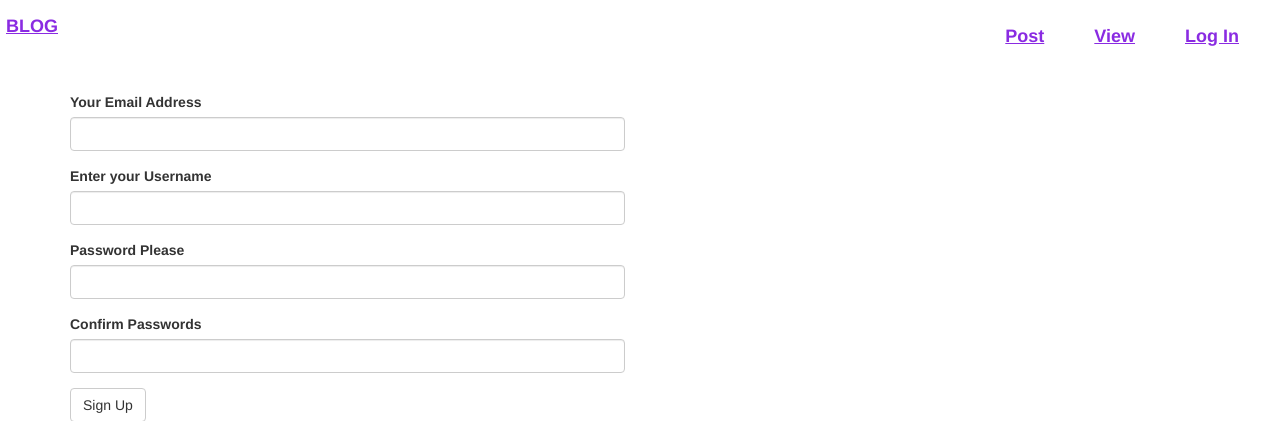
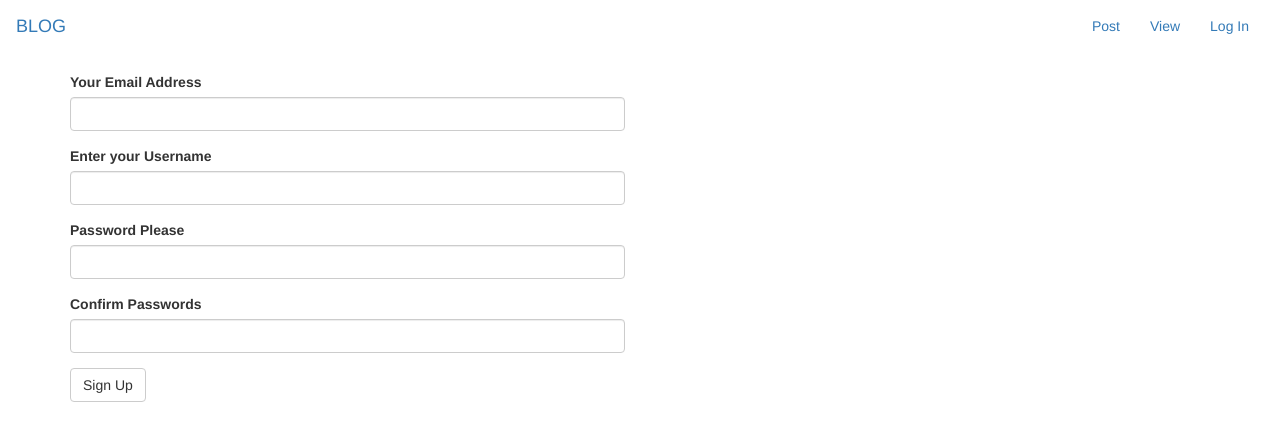
Before and after one commit to ivxxi/blog2, a Flask app: page /auth/register in a window 1280 px wide. Shown: the top 421 px of the page. Run offline with Flask 2, Linux system fonts and the light colour scheme; some libraries are stand-ins or nearby versions.

Commit message:
adds updated css file

```diff
--- a/app/static/css/style.css
+++ b/app/static/css/style.css
@@ -30,11 +30,3 @@ h3{
     color:blueviolet;
     font-size: 20px;
 }
-.navlink{
-    text-decoration:underline;
-    color: blueviolet;
-    font-size: 18px;
-    padding: 5px;
-    margin: 10px;
-    font-weight:bold;
-}
```
